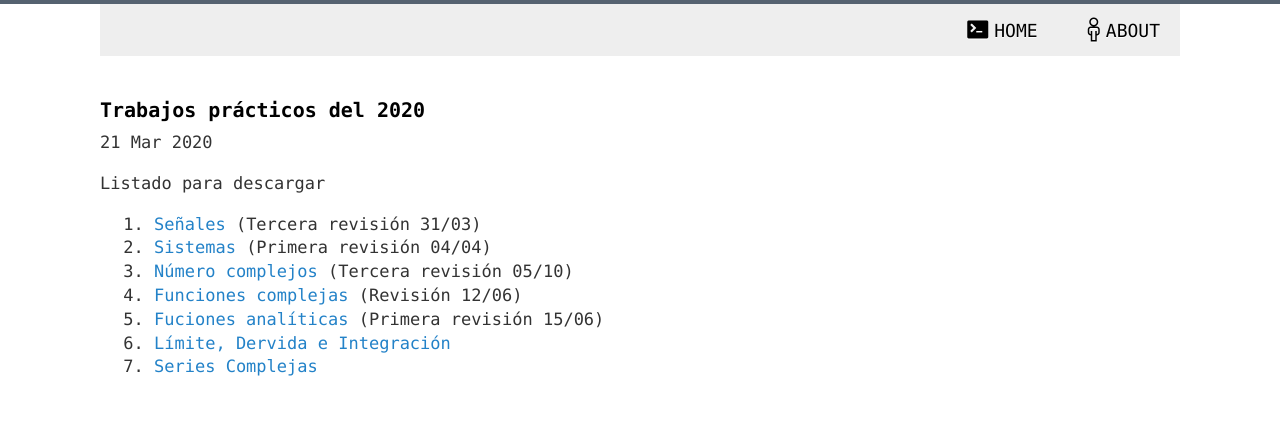
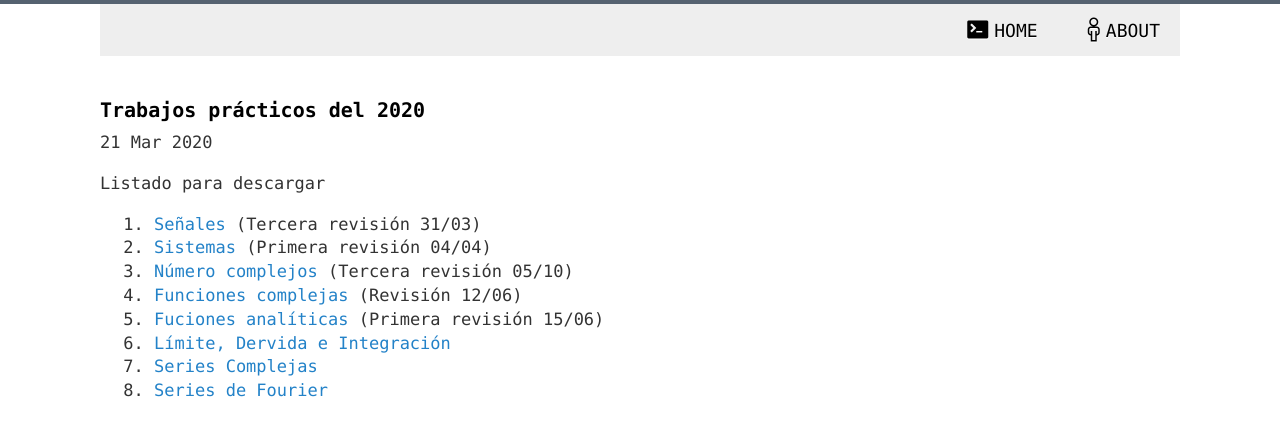
Before and after one commit to 1nv1/UTN-FRN-ASS, a Jekyll site: the page built from _posts/2020-03-21-TPs2020.markdown, in a window 1280 px wide. Shown: the top 436 px of the page. Built offline with Jekyll 4.4.1, drawn with Linux system fonts in a browser that asks for light colours; comment, search, counter and statistics services are not loaded.

Commit message:
Added tp08

```diff
--- a/_posts/2020-03-21-TPs2020.markdown
+++ b/_posts/2020-03-21-TPs2020.markdown
@@ -16,3 +16,4 @@ Listado para descargar
 5. <a href="https://drive.google.com/file/d/1-SfhOHeNUMyWuzK81NLlUizcKyXLBATF/view?usp=sharing" target="_blank">Fuciones analíticas</a> (Primera revisión 15/06)
 6. <a href="https://drive.google.com/file/d/1IsIRNOjAjt4yoUPK0fd64_FQQsKktF8l/view?usp=sharing" target="_blank">Límite, Dervida e Integración</a>
 7. <a href="https://drive.google.com/file/d/1AZS6uV6GQYMDjQByazfV2UJlQjaEKZXv/view?usp=sharing" target="_blank">Series Complejas</a>
+8. <a href="https://drive.google.com/file/d/1t3_jyuXAJL5h--ptWITkMVndPEPk_avi/view?usp=sharing" target="_blank">Series de Fourier</a>
```
